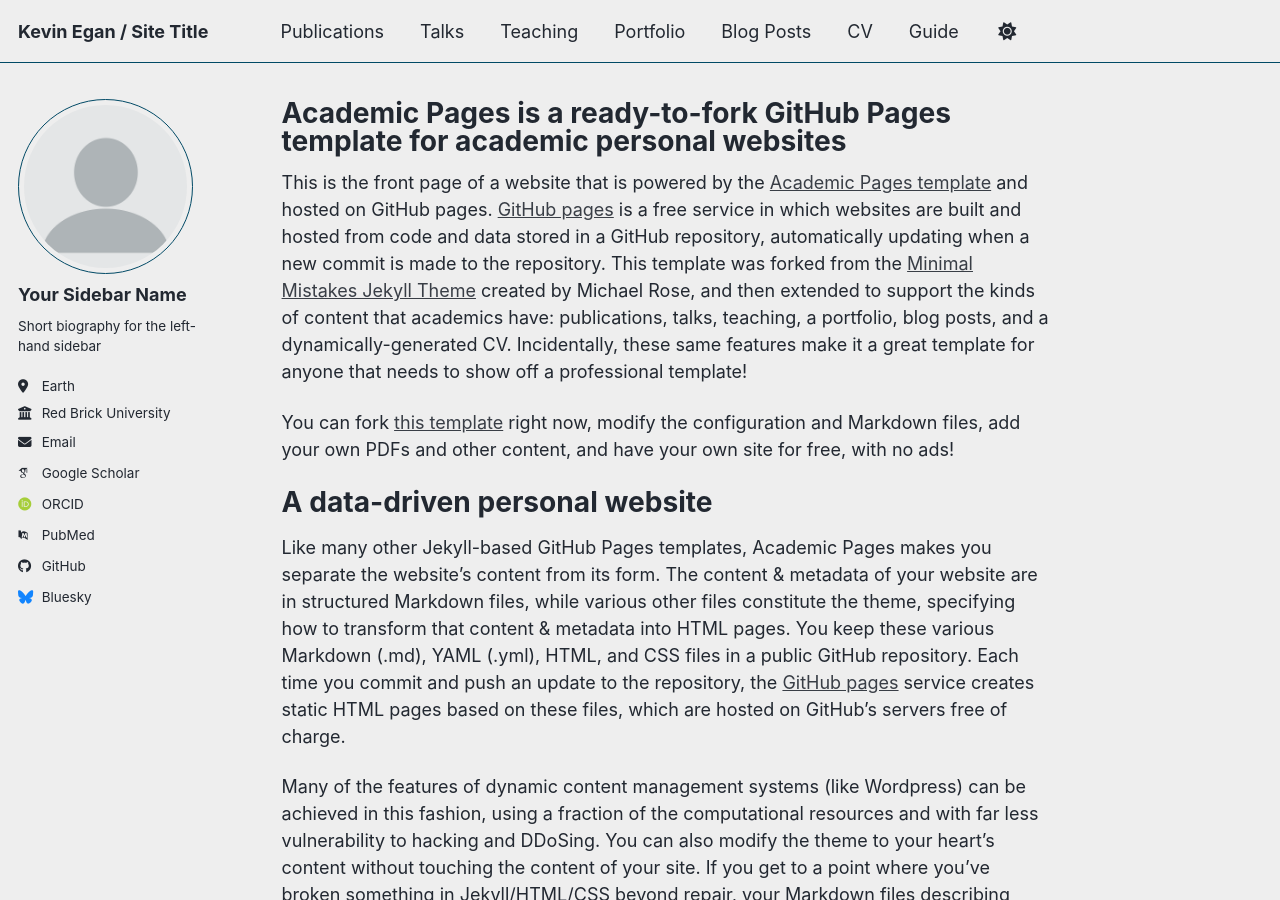
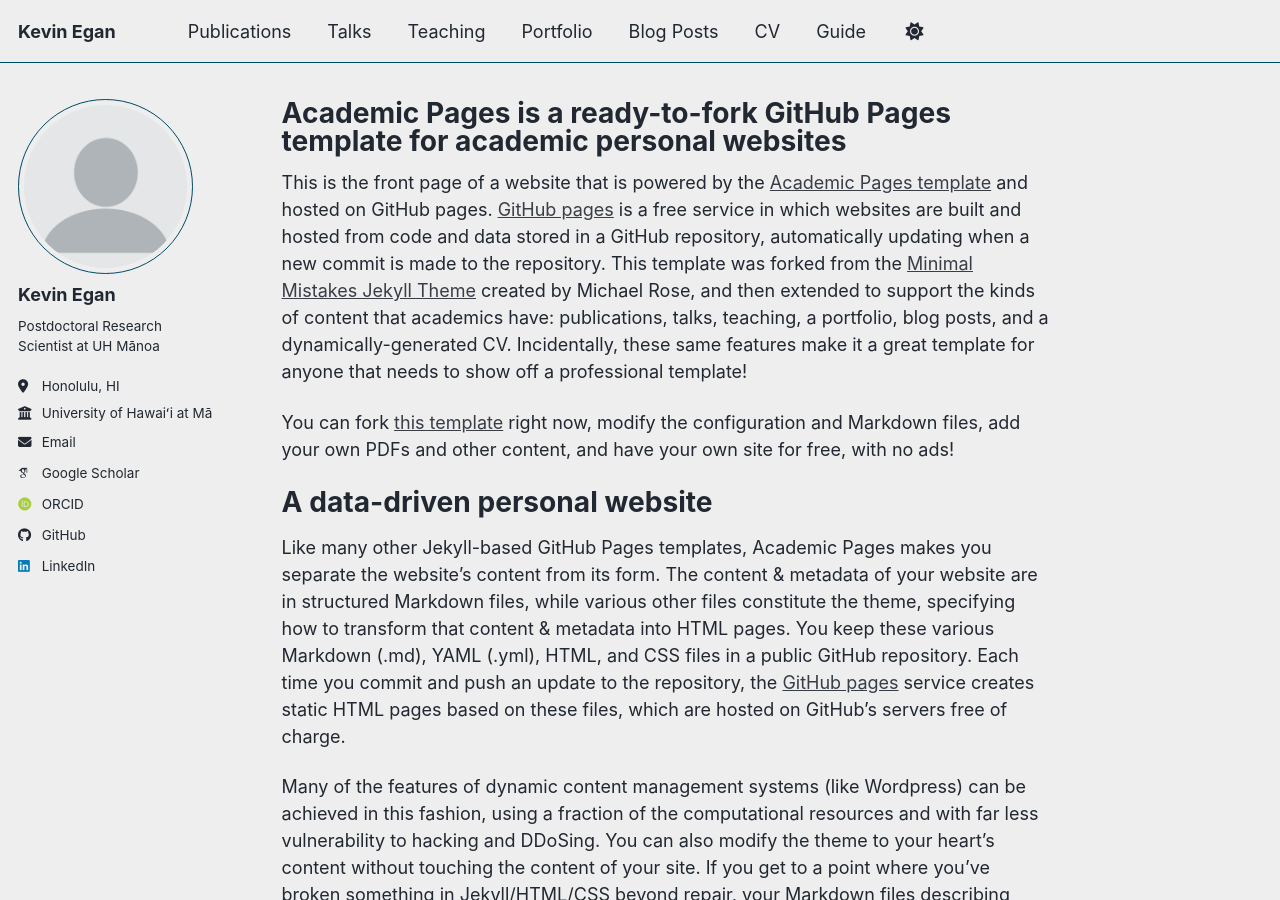
Before and after one commit to kevinegan31/kevinegan31.github.io, a Jekyll site: the page built from _pages/about.md, in a window 1280 px wide and 900 px high. Built offline with Jekyll 4.4.1, drawn with Linux system fonts in a browser that asks for light colours; some web fonts are replaced; a script bundle is joined from its source files by our own code; library files that are not in the unit come from our copies.

Commit message:
Update author details in configuration: refine title, bio, location, and social links

```diff
--- a/_config.yml
+++ b/_config.yml
@@ -9,14 +9,14 @@
 # Basic Site Settings
 locale                   : "en-US"
 site_theme               : "air" # Currently available options are "default", "air"
-title                    : "Kevin Egan / Site Title"
+title                    : "Kevin Egan"
 title_separator          : "-"
 name                     : &name "Kevin Egan"
 description              : &description "Postdoctoral Research Scientist"   # Update this with a general description of your site, this is the default if not overridden by a page
 url                      : https://kevinegan31.github.io # The base hostname & protocol for your site e.g. "https://[your GitHub username].github.io",
                                                            # or if you already have some other page hosted on Github then use "https://[your GitHub username].github.io/[Your Repo Name]"
 baseurl                  : "" # the subpath of your site, e.g. "/blog"
-repository               : "academicpages/academicpages.github.io"
+repository               : "kevinegan31/kevinegan31.github.io"
 
 # Site Author - The following control what appear as part of the author content on the side bar.
 #               If a field is blank the icon and link will not appear, otherwise it will be shown.
@@ -24,24 +24,24 @@
 author:
   # Biographic information
   avatar           : "profile.png"
-  name             : "Your Sidebar Name"
+  name             : "Kevin Egan"
   pronouns         : # example: "she/her"
-  bio              : "Short biography for the left-hand sidebar"
-  location         : "Earth"
-  employer         : "Red Brick University"
+  bio              : "Postdoctoral Research Scientist at UH Mānoa"
+  location         : "Honolulu, HI"
+  employer         : "University of Hawaiʻi at Mānoa"
   uri              : # URL
-  email            : "none@example.org"
+  email            : "egank31@hawaii.edu"
 
   # Academic websites
   academia         : # URL
   arxiv            : # URL - Update with the correct link to your profile
-  googlescholar    : "https://scholar.google.com/citations?user=PS_CX0AAAAAJ"
+  googlescholar    : "https://scholar.google.com/citations?user=ADV7lDIAAAAJ&hl=en"
   inspire-hep      : # URL
   impactstory      : # URL
-  orcid            : "https://orcid.org/yourorcidurl"
+  orcid            : "https://orcid.org/my-orcid?orcid=0000-0001-9748-8687"
   semantic         : # URL
   ssrn             : # URL
-  pubmed           : "https://www.ncbi.nlm.nih.gov/pubmed/?term=john+snow"
+  pubmed           : #"https://www.ncbi.nlm.nih.gov/pubmed/?term=john+snow"
   researchgate     : # URL
   scopus           : # URL
   zotero           : # URL
@@ -51,13 +51,13 @@
   bitbucket        : # Username - Update with your username on the site
   codepen          : # Username
   dribbble         : # Username
-  github           : "academicpages"
+  github           : "kevinegan31"
   kaggle           : # Username
   stackoverflow    : # User number or user number and name (i.e., use "1" or "1/jeff-atwood")
 
   # Social media
   artstation       : # Username
-  bluesky          : "bsky.app" # Replace this with you Bluesky username
+  bluesky          : #"bsky.app" # Replace this with you Bluesky username
   facebook         : # Username
   flickr           : # Username
   foursquare       : # Username
@@ -66,7 +66,7 @@
   keybase          : # Username
   instagram        : # Username
   lastfm           : # Username
-  linkedin         : # Username
+  linkedin         : "kevin-egan-1b272889"
   mastodon         : # URL
   medium           : # URL
   pinterest        : # Username
```
